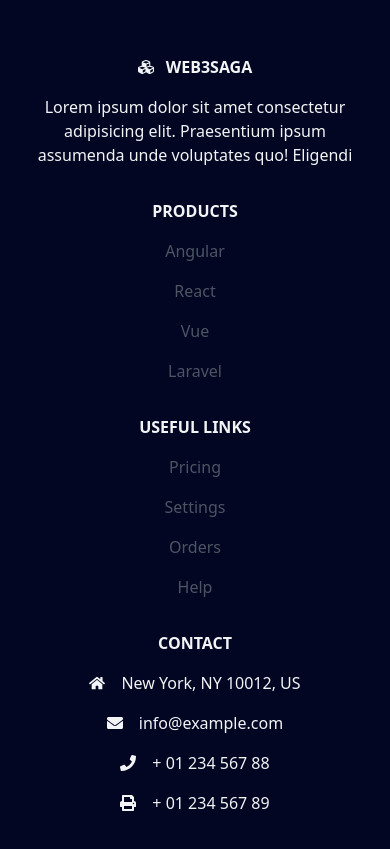
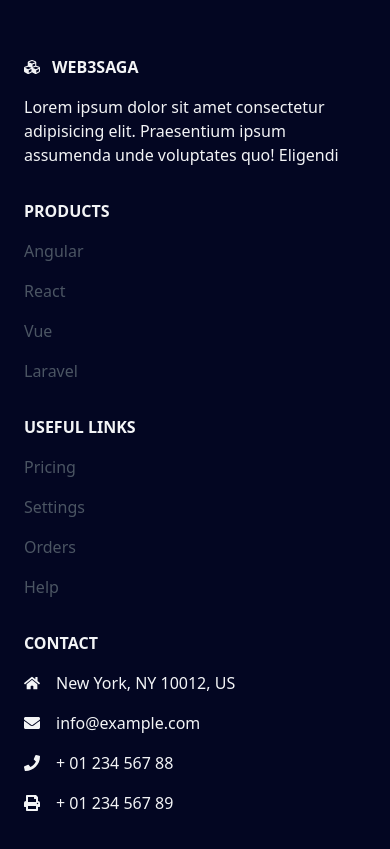
Before and after one commit to snehafarkya/web3era, a React (Create React App) app: page / in a window 390 px wide. Shown: the part 5201-6050 px from the top of the page. Built offline with nearby package versions, Linux system fonts and the light colour scheme.

Commit message:
responsive

```diff
--- a/src/components/Footer.js
+++ b/src/components/Footer.js
@@ -3,8 +3,8 @@ import React from 'react'
 export default function Footer() {
   return (
 <div className='md:mx-56'>
-      <footer class="text-center lg:text-left text-gray-100 ">
-  <div class="mx-6 py-10 text-center md:text-left ">
+      <footer class="md:text-center text-left  text-gray-100 ">
+  <div class="mx-6 py-10 text-left md:text-center ">
     <div class="grid grid-1 md:grid-cols-2 lg:grid-cols-4 gap-8">
       <div class="">
         <h6 class="
@@ -13,8 +13,9 @@ export default function Footer() {
             mb-4
             flex
             items-center
-            justify-center
-            md:justify-start
+            md:justify-center
+            justify-start
+            justify-start
           ">
           <svg aria-hidden="true" focusable="false" data-prefix="fas" data-icon="cubes"
             class="w-4 mr-3" role="img" xmlns="http://www.w3.org/2000/svg"
@@ -30,7 +31,7 @@ export default function Footer() {
         </p>
       </div>
       <div class="">
-        <h6 class="uppercase font-semibold mb-4 flex justify-center md:justify-start ">
+        <h6 class="uppercase font-semibold mb-4 flex md:justify-center justify-start ">
           Products
         </h6>
         <p class="mb-4">
@@ -47,7 +48,7 @@ export default function Footer() {
         </p>
       </div>
       <div class="">
-        <h6 class="uppercase font-semibold mb-4 flex justify-center md:justify-start">
+        <h6 class="uppercase font-semibold mb-4 flex md:justify-center  justify-start">
           Useful links
         </h6>
         <p class="mb-4">
@@ -64,10 +65,10 @@ export default function Footer() {
         </p>
       </div>
       <div class="">
-        <h6 class="uppercase font-semibold mb-4 flex justify-center md:justify-start">
+        <h6 class="uppercase font-semibold mb-4 flex justify-start">
           Contact
         </h6>
-        <p class="flex items-center justify-center md:justify-start mb-4">
+        <p class="flex items-center justify-start mb-4">
           <svg aria-hidden="true" focusable="false" data-prefix="fas" data-icon="home"
             class="w-4 mr-4" role="img" xmlns="http://www.w3.org/2000/svg" viewBox="0 0 576 512">
             <path fill="currentColor"
@@ -76,7 +77,7 @@ export default function Footer() {
           </svg>
           New York, NY 10012, US
         </p>
-        <p class="flex items-center justify-center md:justify-start mb-4">
+        <p class="flex items-center justify-start mb-4">
           <svg aria-hidden="true" focusable="false" data-prefix="fas" data-icon="envelope"
             class="w-4 mr-4" role="img" xmlns="http://www.w3.org/2000/svg"
             viewBox="0 0 512 512">
@@ -86,7 +87,7 @@ export default function Footer() {
           </svg>
           info@example.com
         </p>
-        <p class="flex items-center justify-center md:justify-start mb-4">
+        <p class="flex items-center justify-start mb-4">
           <svg aria-hidden="true" focusable="false" data-prefix="fas" data-icon="phone"
             class="w-4 mr-4" role="img" xmlns="http://www.w3.org/2000/svg"
             viewBox="0 0 512 512">
@@ -96,7 +97,7 @@ export default function Footer() {
           </svg>
           + 01 234 567 88
         </p>
-        <p class="flex items-center justify-center md:justify-start">
+        <p class="flex items-center justify-start">
           <svg aria-hidden="true" focusable="false" data-prefix="fas" data-icon="print"
             class="w-4 mr-4" role="img" xmlns="http://www.w3.org/2000/svg"
             viewBox="0 0 512 512">
```
